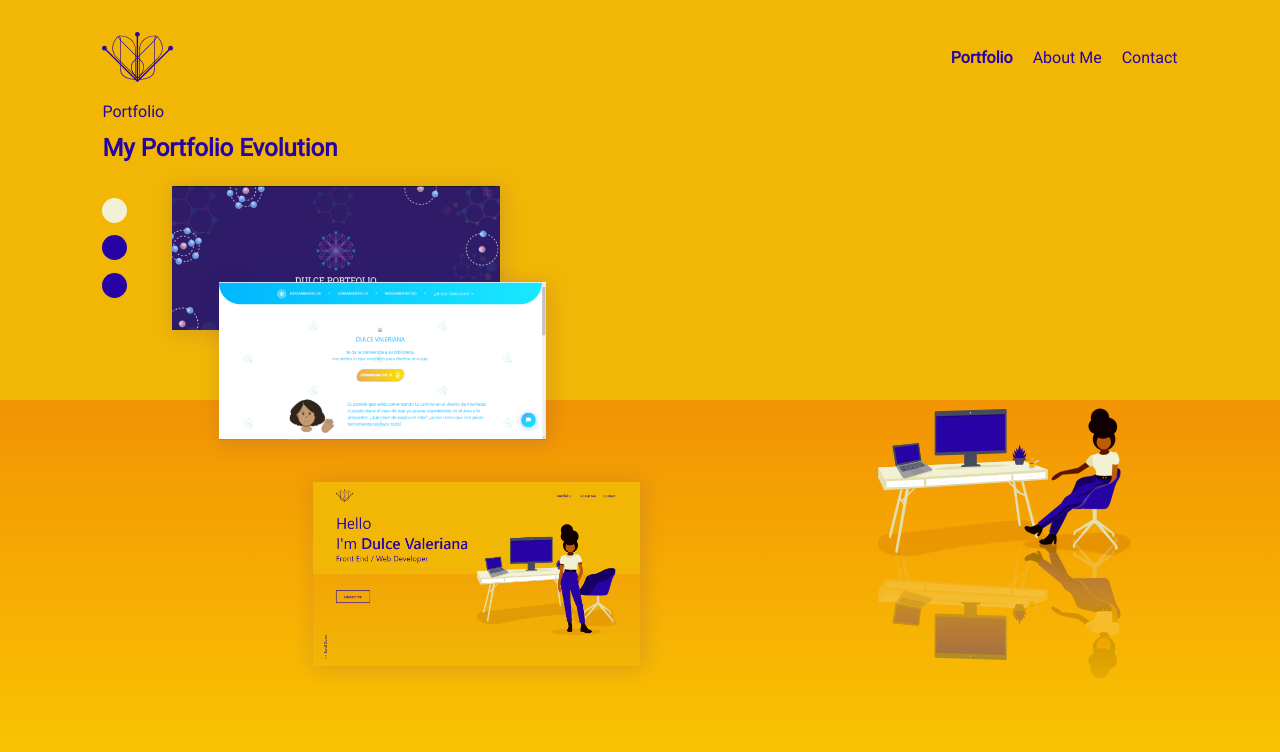
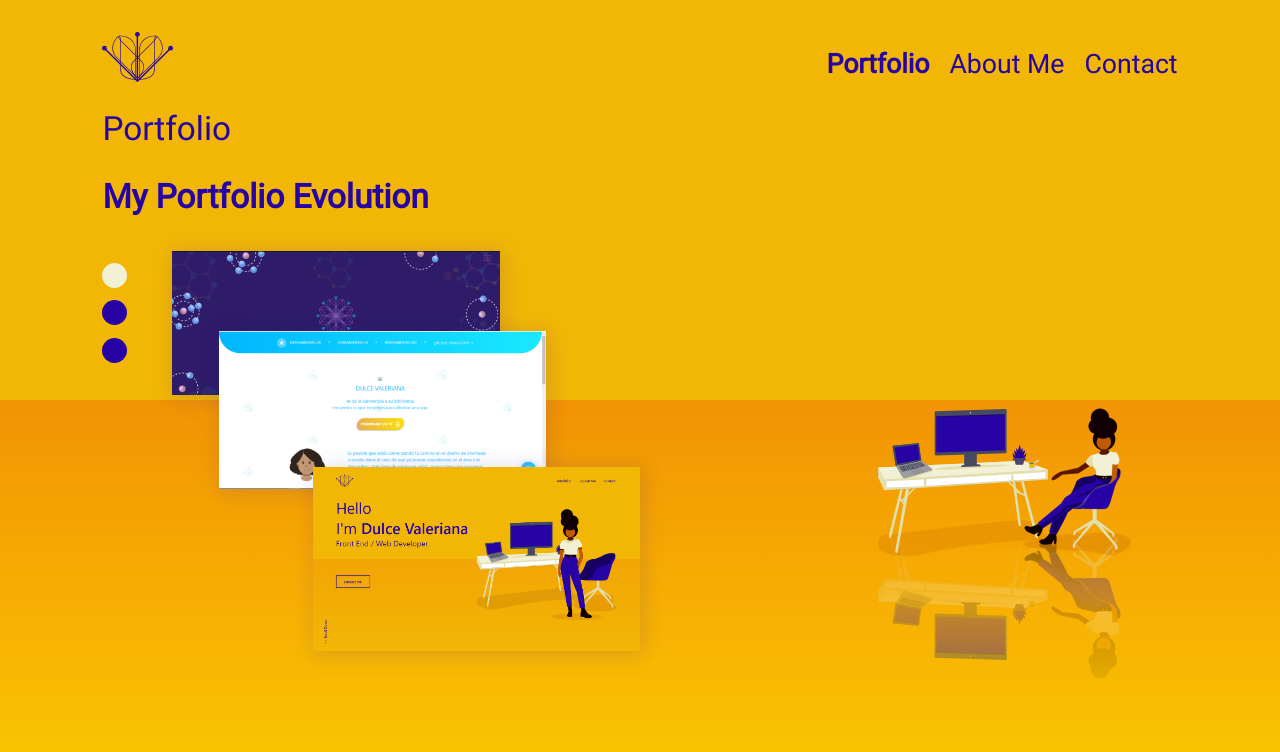
Before and after one commit to dulcevaleriana/new_portfolio_2021, a React (Create React App) app: page / in a window 1280 px wide. Both pictures are taken after a click on the item "Portfolio". Shown: the top 752 px of the page. Built offline with nearby package versions, Linux system fonts and the light colour scheme.

Commit message:
done responsive for: Web Resolución Grande

```diff
--- a/src/css/responsive.scss
+++ b/src/css/responsive.scss
@@ -1,7 +1,51 @@
 
-/*Web*/
-@media only screen and (min-width: 992px) {
-
+/*Web Resolución Grande*/
+@media only screen and (max-width:1920px) and (max-height:1080px){
+    .class-portfolio > div:nth-child(2) > div:nth-child(3) {
+        height: 50vh !important;
+    }
+    .class-menu ul li a,
+    .class-Footer ul li a {
+        font-size: 20pt !important;
+    }
+    p {
+        font-size: 18pt !important;
+    }
+    .class-portfolio > div:nth-child(2) > div:first-child p,
+    .class-portfolio > div:nth-child(2) > div:first-child h2 {
+        line-height: 0;
+        font-size: 25pt !important;
+    }
+    .class-portfolio > div:nth-child(2) {
+        grid-template-rows: 135px auto !important;
+    }
+    .class-flex-button-portfolio-detail {
+        min-height: 135px !important;
+        align-items: center !important;
+    }
+    .class-PortfolioDetails {
+        top: 25vh !important;
+    }
+    .class-aboutUs > div:nth-child(3) > div:first-child {
+        bottom: 435px !important;
+        left: 6.3vw !important;
+    }
+    .class-aboutUs > div:nth-child(2) > div:first-child::after {
+        top: 195px !important;
+        left: calc(50% - 98.5px) !important;
+    }
+    .class-aboutUs > div:nth-child(2) > div:first-child > div {
+        top: 380px !important;
+    }
+    .class-aboutUs > div:nth-child(2) > div:first-child > div > strong {
+        font-size: 50pt !important;
+    }
+}
+/*ordenador portátil medio - Landscape*/
+@media only screen and (max-width:1366px) and (max-height:768px){
+    .class-portfolio > div:nth-child(2) > div:nth-child(3) {
+        height: 55vh !important;
+    }
 }
 
 /*Tablet*/
@@ -1319,15 +1363,11 @@
     .class-aboutUs > div:nth-child(3) > img:nth-child(2) {
         z-index: -3 !important;
     }
-    .class-portfolio > div:nth-child(3) {
-        width: 60%;
-        left: 40%;
-    }
     .class-portfolio > div:nth-child(2) > div:first-child h2 {
         font-size: 13pt !important;
     }
     .class-PortfolioDetails {
-        top: 25vh !important;
+        top: 35vh !important;
     }
     .class-aboutUs span {
         display: none;
```
